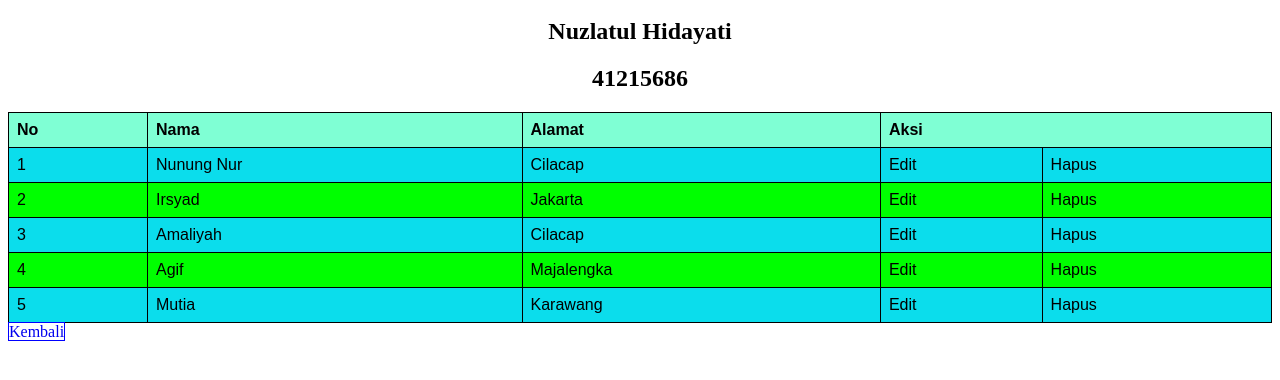
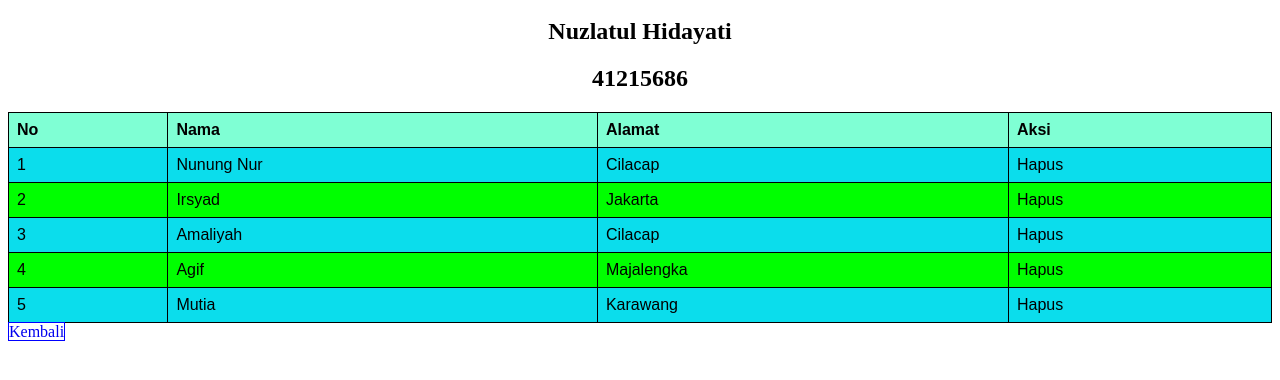
Before and after one commit to nuzlatulhidayati/nuzlatulhidayati.github.io, a plain HTML site: page p03css/index.html in a window 1280 px wide. Shown: the part 38-418 px from the top of the page. Drawn offline with Linux system fonts and the light colour scheme.

Commit message:
Update index.html

```diff
--- a/p03css/index.html
+++ b/p03css/index.html
@@ -87,36 +87,36 @@
         <td>1</td>
         <td>Nunung Nur</td>
         <td>Cilacap</td>
-        <td>Edit</td>
+
         <td>Hapus</td>
       </tr>
       <tr>
         <td>2</td>
         <td>Irsyad</td>
         <td>Jakarta</td>
-        <td>Edit</td>
+
         <td>Hapus</td>
       </tr>
       <tr>
         <td>3</td>
         <td>Amaliyah </td>
         <td>Cilacap</td>
-        <td>Edit</td>
+
         <td>Hapus</td>
       </tr>
       <tr>
         <td>4</td>
         <td>Agif</td>
         <td>Majalengka</td>
-        <td>Edit</td>
+
         <td>Hapus</td>
       </tr>
       <tr>
         <td>5</td>
         <td>Mutia</td>
         <td>Karawang</td>
-        <td>Edit</td>
         <td>Hapus</td>
+
       </tr>
     </table>
     <a href="../index.html"> Kembali </a>
```
